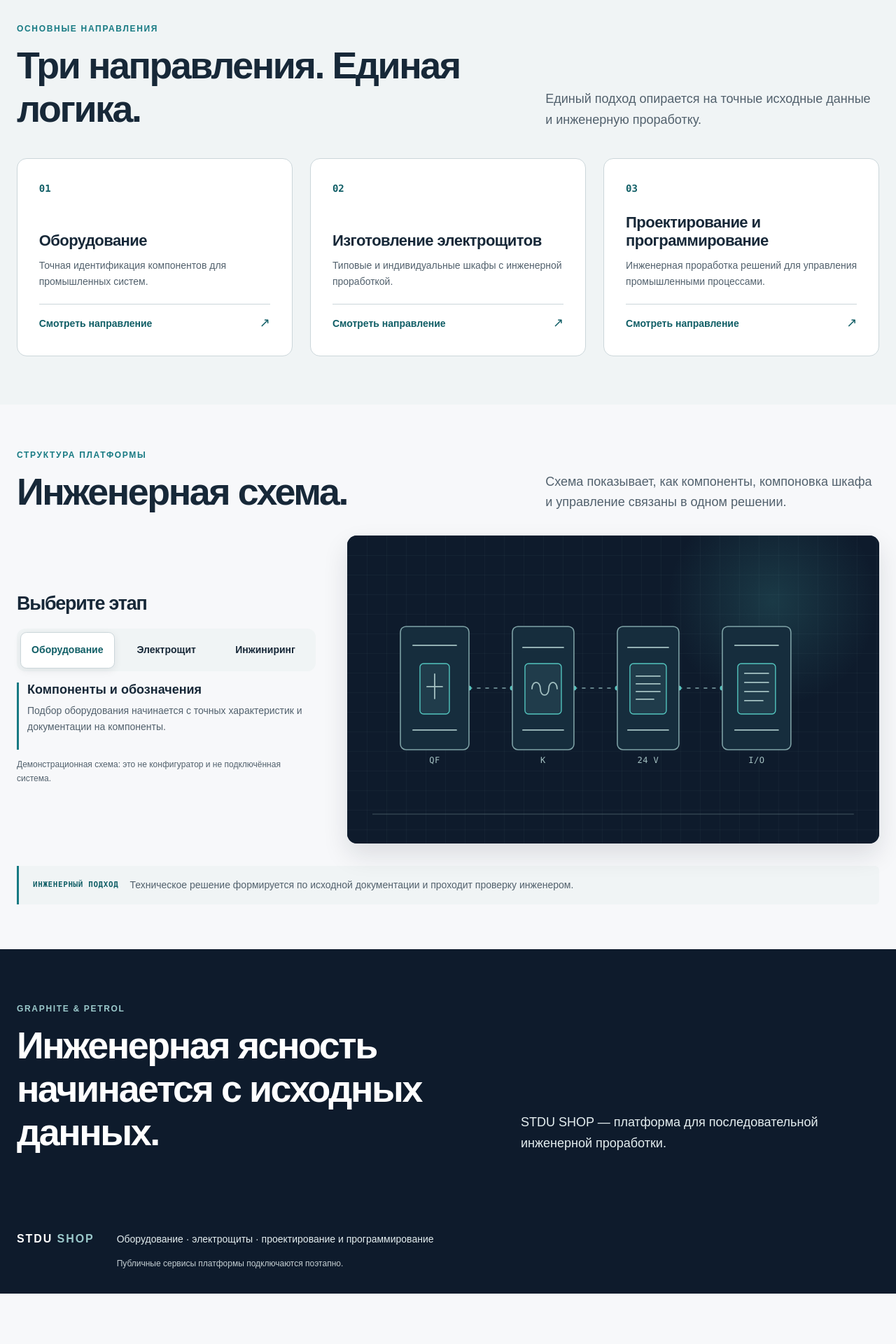
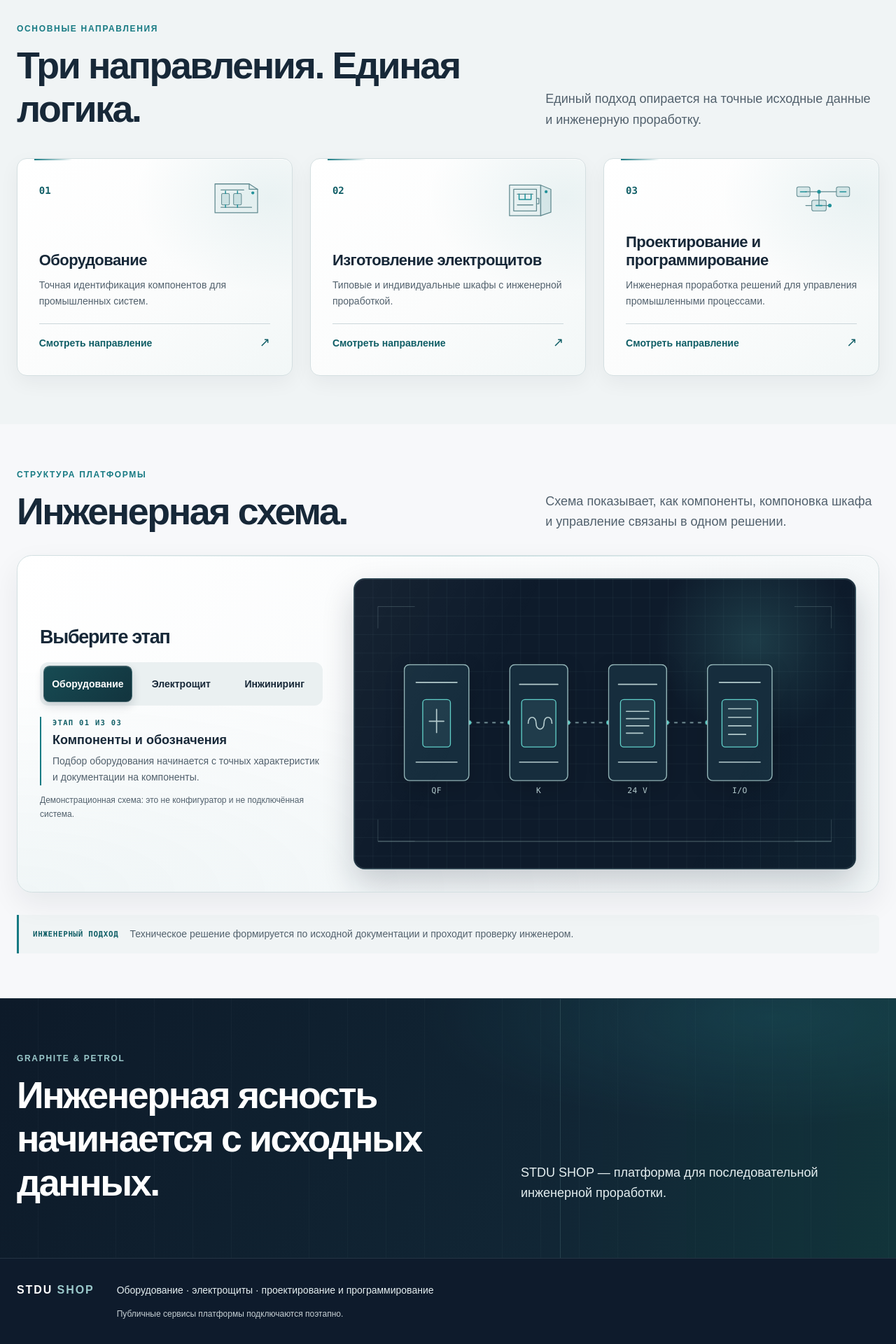
Before and after one commit to CrazyMotoCat/STDU_SHOP, a Next.js app in the folder apps/web/: page / in a window 1280 px wide. Shown: the part 880-2800 px from the top of the page at 70% size. Before the commit the page ends 2728 px from the top, so only its background shows below. Built offline with nearby package versions, Linux system fonts and the light colour scheme.

Commit message:
R1-003V-03 add premium visual layer

```diff
--- a/apps/web/src/app/page.tsx
+++ b/apps/web/src/app/page.tsx
@@ -18,12 +18,14 @@ const directions = [
     index: '01',
     title: 'Оборудование',
     description: 'Точная идентификация компонентов для промышленных систем.',
+    visual: 'equipment',
   },
   {
     id: 'panels',
     index: '02',
     title: 'Изготовление электрощитов',
     description: 'Типовые и индивидуальные шкафы с инженерной проработкой.',
+    visual: 'panel',
   },
   {
     id: 'engineering',
@@ -31,8 +33,112 @@ const directions = [
     title: 'Проектирование и программирование',
     description:
       'Инженерная проработка решений для управления промышленными процессами.',
+    visual: 'engineering',
   },
 ] as const;
+
+function DirectionVisual({
+  type,
+}: {
+  type: (typeof directions)[number]['visual'];
+}) {
+  if (type === 'equipment') {
+    return (
+      <svg fill="none" viewBox="0 0 112 68">
+        <path
+          className="direction-visual__outline"
+          d="M20 9H77L91 18V57H20V9Z"
+        />
+        <path
+          className="direction-visual__line"
+          d="M77 9V18H91M30 19H68M30 48H81"
+        />
+        <rect
+          className="direction-visual__module"
+          height="19"
+          rx="2"
+          width="13"
+          x="31"
+          y="25"
+        />
+        <rect
+          className="direction-visual__module"
+          height="19"
+          rx="2"
+          width="13"
+          x="51"
+          y="25"
+        />
+        <path
+          className="direction-visual__accent"
+          d="M37.5 21V25M57.5 21V25M37.5 44V48M57.5 44V48"
+        />
+        <circle className="direction-visual__node" cx="83" cy="24" r="2.5" />
+      </svg>
+    );
+  }
+
+  if (type === 'panel') {
+    return (
+      <svg fill="none" viewBox="0 0 112 68">
+        <path
+          className="direction-visual__side"
+          d="M74 11 91 18V56L74 62V11Z"
+        />
+        <path className="direction-visual__outline" d="M22 11H74V62H22V11Z" />
+        <path
+          className="direction-visual__line"
+          d="M29 18H67V54H29V18ZM35 26H61M35 44H61"
+        />
+        <path
+          className="direction-visual__accent"
+          d="M38 26V35M48 26V35M58 26V35M38 35H58"
+        />
+        <path className="direction-visual__line" d="M68 33H71V42H68" />
+        <circle className="direction-visual__node" cx="83" cy="22" r="2.5" />
+      </svg>
+    );
+  }
+
+  return (
+    <svg fill="none" viewBox="0 0 112 68">
+      <path
+        className="direction-visual__line"
+        d="M27 22H49V45H67M49 22H78M27 45H37"
+      />
+      <rect
+        className="direction-visual__module"
+        height="16"
+        rx="3"
+        width="22"
+        x="12"
+        y="14"
+      />
+      <rect
+        className="direction-visual__module"
+        height="18"
+        rx="3"
+        width="24"
+        x="37"
+        y="36"
+      />
+      <rect
+        className="direction-visual__module"
+        height="16"
+        rx="3"
+        width="22"
+        x="78"
+        y="14"
+      />
+      <path
+        className="direction-visual__accent"
+        d="M18 22H28M44 45H54M84 22H94"
+      />
+      <circle className="direction-visual__node" cx="49" cy="22" r="3" />
+      <circle className="direction-visual__node" cx="67" cy="45" r="3" />
+    </svg>
+  );
+}
 
 export default function Home() {
   return (
@@ -137,6 +243,7 @@ export default function Home() {
                   index={direction.index}
                   key={direction.id}
                   title={direction.title}
+                  visual={<DirectionVisual type={direction.visual} />}
                 />
               ))}
             </div>
--- a/apps/web/src/app/styles.css
+++ b/apps/web/src/app/styles.css
@@ -795,6 +795,13 @@ svg {
 .hero-section {
   padding-block: clamp(3rem, 5.4vw, 5rem) clamp(3rem, 5vw, 4.5rem);
   overflow: clip;
+  background:
+    radial-gradient(
+      ellipse at 82% 42%,
+      rgb(23 122 131 / 9%),
+      transparent 34rem
+    ),
+    linear-gradient(112deg, #f9fbfc 4%, #f6f9fa 57%, #eef4f5 100%);
 }
 
 .hero-grid {
@@ -901,9 +908,23 @@ svg {
   align-self: center;
   min-width: 0;
   padding: clamp(0.75rem, 1.4vw, 1.25rem);
-  border-radius: var(--radius-lg);
-  background: var(--color-deep-navy);
-  box-shadow: 0 1.5rem 3rem rgb(14 27 44 / 16%);
+  border: 1px solid rgb(133 173 176 / 42%);
+  border-radius: calc(var(--radius-lg) + 0.125rem);
+  background: linear-gradient(145deg, #20384a 0%, #142738 46%, #0c1928 100%);
+  box-shadow:
+    0 1.6rem 3.5rem rgb(14 27 44 / 19%),
+    0 0.25rem 0.8rem rgb(14 27 44 / 10%),
+    inset 0 1px 0 rgb(255 255 255 / 13%);
+}
+
+.hero-visual::after {
+  position: absolute;
+  z-index: 2;
+  inset: 0.4rem;
+  border: 1px solid rgb(220 241 240 / 10%);
+  border-radius: calc(var(--radius-lg) - 0.125rem);
+  content: '';
+  pointer-events: none;
 }
 
 .switchgear-art {
@@ -913,11 +934,13 @@ svg {
 
   position: relative;
   overflow: hidden;
-  border-radius: var(--radius-sm);
+  border: 1px solid rgb(175 209 208 / 12%);
+  border-radius: var(--radius-md);
   background:
-    radial-gradient(circle at 78% 18%, var(--art-glow), transparent 34%),
-    var(--art-background);
+    radial-gradient(ellipse at 78% 18%, rgb(41 153 155 / 23%), transparent 38%),
+    linear-gradient(142deg, #112638 0%, var(--art-background) 62%, #0b1725 100%);
   color: var(--color-silver);
+  box-shadow: inset 0 1px 0 rgb(255 255 255 / 4%);
 }
 
 .switchgear-art__drawing {
@@ -972,6 +995,11 @@ svg {
     border-color: var(--color-accent);
     box-shadow: var(--shadow-card);
   }
+
+  .service-card--direction:hover .service-card__visual {
+    color: var(--color-accent-hover);
+    transform: translateY(-2px) scale(1.04);
+  }
 }
 
 .service-card:focus-visible {
@@ -1005,6 +1033,97 @@ svg {
 
 .service-card--direction .service-card__tag {
   display: none;
+}
+
+.service-card--direction {
+  position: relative;
+  min-height: 16.75rem;
+  overflow: hidden;
+  border-color: #d4dfe1;
+  background:
+    radial-gradient(ellipse at 92% 18%, rgb(23 122 131 / 8%), transparent 38%),
+    linear-gradient(146deg, #fff 0%, #fbfcfc 57%, #f2f7f7 100%);
+  box-shadow:
+    0 0.6rem 1.8rem rgb(14 27 44 / 5%),
+    inset 0 1px 0 rgb(255 255 255 / 90%);
+}
+
+.service-card--direction::before {
+  position: absolute;
+  top: 0;
+  left: 1.5rem;
+  width: 3.4rem;
+  height: 2px;
+  background: linear-gradient(90deg, var(--color-accent), rgb(23 122 131 / 0%));
+  content: '';
+}
+
+.service-card--direction .service-card__topline {
+  position: relative;
+  z-index: 1;
+  min-height: 3.5rem;
+  align-items: flex-start;
+  margin-bottom: 1.2rem;
+}
+
+.service-card--direction .service-card__index {
+  padding-top: 0.2rem;
+}
+
+.service-card__visual {
+  display: block;
+  width: 6rem;
+  height: 3.65rem;
+  margin: -0.18rem 0 0 auto;
+  color: #628b91;
+  transition:
+    color 180ms ease,
+    transform 220ms ease;
+}
+
+.service-card__visual svg {
+  display: block;
+  width: 100%;
+  height: 100%;
+  overflow: visible;
+}
+
+.direction-visual__outline,
+.direction-visual__side,
+.direction-visual__line {
+  stroke: currentColor;
+  stroke-linecap: round;
+  stroke-linejoin: round;
+  stroke-width: 1.5;
+}
+
+.direction-visual__outline,
+.direction-visual__side {
+  fill: rgb(23 122 131 / 4%);
+}
+
+.direction-visual__side {
+  fill: rgb(23 122 131 / 11%);
+}
+
+.direction-visual__module {
+  fill: rgb(23 122 131 / 13%);
+  stroke: currentColor;
+  stroke-width: 1.2;
+}
+
+.direction-visual__accent {
+  stroke: #22929a;
+  stroke-linecap: round;
+  stroke-width: 1.8;
+}
+
+.direction-visual__node {
+  fill: #22929a;
+}
+
+.service-card--direction .service-card__title {
+  margin-top: auto;
 }
 
 .service-card__title {
@@ -1072,10 +1191,38 @@ svg {
 }
 
 .closing-section {
+  overflow: hidden;
+  border-top: 1px solid rgb(178 213 214 / 14%);
   padding-block: clamp(3.5rem, 6vw, 5.5rem);
+  background:
+    radial-gradient(
+      ellipse at 86% 7%,
+      rgb(37 123 130 / 23%),
+      transparent 31rem
+    ),
+    repeating-linear-gradient(
+      90deg,
+      transparent 0 3.4rem,
+      rgb(187 220 220 / 3%) 3.4rem 3.45rem
+    ),
+    linear-gradient(118deg, #0d1a29 0%, #112635 66%, #102f35 100%);
+}
+
+.closing-section::before {
+  position: absolute;
+  top: 0;
+  right: 0;
+  width: min(38vw, 30rem);
+  height: 100%;
+  border-left: 1px solid rgb(177 215 214 / 12%);
+  background: linear-gradient(90deg, transparent, rgb(31 112 118 / 8%));
+  content: '';
+  pointer-events: none;
 }
 
 .closing-section__inner {
+  position: relative;
+  z-index: 1;
   display: grid;
   grid-template-columns: minmax(0, 1.1fr) minmax(16rem, 0.9fr);
   align-items: end;
@@ -1099,6 +1246,7 @@ svg {
 }
 
 .site-footer {
+  border-top: 1px solid rgb(178 213 214 / 14%);
   padding-block: var(--space-8);
   background: var(--color-deep-navy);
   color: var(--color-silver);
@@ -1328,8 +1476,22 @@ svg {
     padding: 1.25rem;
   }
 
+  .service-card--direction {
+    min-height: 14.5rem;
+  }
+
   .service-card__topline {
     margin-bottom: var(--space-4);
+  }
+
+  .service-card--direction .service-card__topline {
+    min-height: 3rem;
+    margin-bottom: 0.8rem;
+  }
+
+  .service-card__visual {
+    width: 5.5rem;
+    height: 3.3rem;
   }
 
   .service-card__title {
@@ -1417,6 +1579,8 @@ svg {
 
   .engineering-showcase {
     margin-block: var(--space-5) var(--space-6);
+    padding: 1rem;
+    border-radius: 1rem;
   }
 
   .engineering-showcase__choices {
@@ -1437,7 +1601,7 @@ svg {
   }
 
   .engineering-showcase__figure {
-    border-radius: var(--radius-md);
+    border-radius: 0.8rem;
   }
 
   .engineering-principle {
@@ -1697,7 +1861,33 @@ svg {
 
 /* The switchable engineering visual is static-first and uses no external art. */
 .engineering-showcase {
+  position: relative;
+  overflow: hidden;
   margin-block: var(--space-6) var(--space-8);
+  padding: clamp(1.15rem, 2.5vw, 2rem);
+  border: 1px solid #d2dfe1;
+  border-radius: 1.35rem;
+  background:
+    radial-gradient(ellipse at 0% 100%, rgb(23 122 131 / 5%), transparent 48%),
+    linear-gradient(132deg, #fff 0%, #f8fafb 58%, #f1f6f7 100%);
+  box-shadow:
+    0 1rem 2.6rem rgb(14 27 44 / 7%),
+    inset 0 1px 0 rgb(255 255 255 / 90%);
+}
+
+.engineering-showcase::before {
+  position: absolute;
+  top: 0;
+  right: 2rem;
+  left: 2rem;
+  height: 1px;
+  background: linear-gradient(
+    90deg,
+    transparent,
+    rgb(23 122 131 / 28%),
+    transparent
+  );
+  content: '';
 }
 
 .engineering-showcase__layout {
@@ -1727,7 +1917,7 @@ svg {
   margin-top: var(--space-5);
   padding: 0.3rem;
   border-radius: 0.75rem;
-  background: var(--color-surface-subtle);
+  background: #eaf0f1;
 }
 
 .engineering-showcase__choice {
@@ -1755,10 +1945,12 @@ svg {
 }
 
 .engineering-showcase__choice[aria-pressed='true'] {
-  border-color: var(--color-border);
-  background: var(--color-surface-raised);
-  color: var(--color-accent-hover);
-  box-shadow: 0 0.2rem 0.7rem rgb(14 27 44 / 8%);
+  border-color: rgb(255 255 255 / 20%);
+  background: linear-gradient(135deg, #174b53, #12343e);
+  color: var(--color-white);
+  box-shadow:
+    0 0.35rem 0.8rem rgb(14 27 44 / 16%),
+    inset 0 1px 0 rgb(255 255 255 / 12%);
 }
 
 @media (hover: hover) {
@@ -1780,8 +1972,18 @@ svg {
 .engineering-showcase__summary {
   min-height: 6rem;
   margin-top: var(--space-4);
-  padding-left: var(--space-3);
-  border-left: 3px solid var(--color-accent);
+  padding-left: var(--space-4);
+  border-left: 2px solid var(--color-accent);
+}
+
+.engineering-showcase__sequence {
+  display: block;
+  margin-bottom: 0.35rem;
+  color: var(--color-accent-hover);
+  font-family: var(--font-mono);
+  font-size: 0.66rem;
+  font-weight: 700;
+  letter-spacing: 0.12em;
 }
 
 .engineering-showcase__summary p {
@@ -1807,22 +2009,43 @@ svg {
 }
 
 .engineering-showcase__figure {
-  --showcase-caption: #a5c2c3;
-
+  --showcase-caption: #b3cacc;
+
+  position: relative;
+  isolation: isolate;
   margin: 0;
   overflow: hidden;
-  border-radius: 0.875rem;
-  background: #0e1b2c;
-  box-shadow: 0 1rem 2.25rem rgb(14 27 44 / 12%);
+  border: 1px solid rgb(116 160 164 / 40%);
+  border-radius: 1rem;
+  background: linear-gradient(140deg, #172e40, #0e1b2c 62%, #0b1725);
+  box-shadow:
+    0 1.2rem 2.8rem rgb(14 27 44 / 20%),
+    inset 0 1px 0 rgb(255 255 255 / 12%);
+}
+
+.engineering-showcase__figure::after {
+  position: absolute;
+  z-index: 1;
+  inset: 0;
+  border: 1px solid rgb(225 244 241 / 11%);
+  border-radius: inherit;
+  background: linear-gradient(
+    118deg,
+    rgb(255 255 255 / 4%),
+    transparent 30% 74%,
+    rgb(46 166 164 / 5%)
+  );
+  content: '';
+  pointer-events: none;
 }
 
 .engineering-showcase__drawing {
-  --showcase-background: #0e1b2c;
-  --showcase-grid: rgb(129 165 170 / 10%);
-  --showcase-frame: rgb(159 190 191 / 36%);
-  --showcase-line: #80a4a8;
-  --showcase-accent: #53c5bf;
-  --showcase-accent-bright: #b8eee7;
+  --showcase-background: #0e1b2b;
+  --showcase-grid: rgb(142 183 185 / 12%);
+  --showcase-frame: rgb(159 190 191 / 45%);
+  --showcase-line: #91b2b5;
+  --showcase-accent: #61d0c9;
+  --showcase-accent-bright: #c8f4eb;
   --showcase-panel: #162d3d;
   --showcase-panel-raised: #203c4b;
   --showcase-muted: #476572;
@@ -1837,6 +2060,13 @@ svg {
 .engineering-showcase__decor-line {
   opacity: 0.5;
   stroke-width: 1;
+}
+
+.engineering-showcase__frame-mark {
+  fill: none;
+  stroke: var(--showcase-frame);
+  stroke-width: 1;
+  opacity: 0.58;
 }
 
 .engineering-showcase__drawing[data-revealed='true']
@@ -1855,6 +2085,7 @@ svg {
 .engineering-showcase__stage[data-active='true'] {
   visibility: visible;
   opacity: 1;
+  filter: drop-shadow(0 0.5rem 0.85rem rgb(0 0 0 / 15%));
   transition-delay: 0s;
 }
 
--- a/apps/web/src/components/ui/primitives.tsx
+++ b/apps/web/src/components/ui/primitives.tsx
@@ -121,6 +121,7 @@ export type ServiceCardProps = AnchorHTMLAttributes<HTMLAnchorElement> & {
   title: string;
   description: string;
   tag?: string;
+  visual?: ReactNode;
 };
 
 export function ServiceCard({
@@ -128,6 +129,7 @@ export function ServiceCard({
   title,
   description,
   tag = 'Направление',
+  visual,
   className,
   ...props
 }: ServiceCardProps) {
@@ -137,6 +139,11 @@ export function ServiceCard({
         <span className="service-card__index" aria-hidden="true">
           {index}
         </span>
+        {visual ? (
+          <span className="service-card__visual" aria-hidden="true">
+            {visual}
+          </span>
+        ) : null}
         <span className="service-card__tag">{tag}</span>
       </span>
       <span className="service-card__title">{title}</span>
--- a/apps/web/src/components/visual/engineering-motion-showcase.tsx
+++ b/apps/web/src/components/visual/engineering-motion-showcase.tsx
@@ -101,6 +101,9 @@ export function EngineeringMotionShowcase() {
               className="engineering-showcase__summary-content"
               key={activeId}
             >
+              <span className="engineering-showcase__sequence">
+                ЭТАП {activeStage.index} ИЗ 03
+              </span>
               <p className="engineering-showcase__summary-title">
                 {activeStage.title}
               </p>
@@ -153,6 +156,10 @@ export function EngineeringMotionShowcase() {
             <rect height="440" width="760" fill="var(--showcase-background)" />
             <rect height="440" width="760" fill={`url(#${gridId})`} />
             <circle cx="608" cy="94" r="150" fill={`url(#${glowId})`} />
+            <path
+              className="engineering-showcase__frame-mark"
+              d="M36 75V42H92M668 42H724V75M36 365V398H92M668 398H724V365"
+            />
             <path
               className="engineering-showcase__decor-line"
               d="M36 398H724"
```
